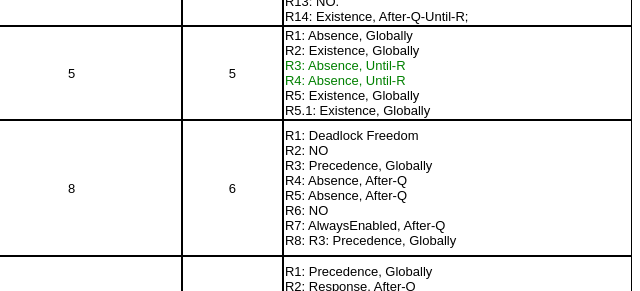
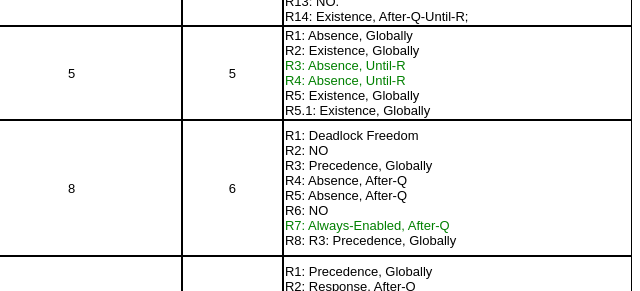
Before and after one commit to remenska/remenska.github.io, a plain HTML site: page index.html in a window 1280 px wide. Shown: the part 1060-1351 px from the top of the page, 640-1280 px from the left. Drawn offline with Linux system fonts and the light colour scheme.

Commit message:
Update index.html

```diff
--- a/index.html
+++ b/index.html
@@ -74,7 +74,7 @@
 		<td style="border-top: 1px solid #000000; border-bottom: 1px solid #000000; border-left: 1px solid #000000; border-right: 1px solid #000000" height="136" align="left" bgcolor="#E6FF00"><b>Simulation and Verification of a Dynamic Online Auction<br></b></td>
 		<td style="border-top: 1px solid #000000; border-bottom: 1px solid #000000; border-left: 1px solid #000000; border-right: 1px solid #000000" align="center" sdval="8" sdnum="1033;">8</td>
 		<td style="border-top: 1px solid #000000; border-bottom: 1px solid #000000; border-left: 1px solid #000000; border-right: 1px solid #000000" align="center" sdval="6" sdnum="1033;">6</td>
-		<td style="border-top: 1px solid #000000; border-bottom: 1px solid #000000; border-left: 1px solid #000000; border-right: 1px solid #000000" align="left">R1: Deadlock Freedom<br>R2: NO<br>R3: Precedence, Globally<br>R4: Absence, After-Q<br>R5: Absence, After-Q<br>R6: NO<br>R7: AlwaysEnabled, After-Q<br>R8: R3: Precedence, Globally<br></td>
+		<td style="border-top: 1px solid #000000; border-bottom: 1px solid #000000; border-left: 1px solid #000000; border-right: 1px solid #000000" align="left">R1: Deadlock Freedom<br>R2: NO<br>R3: Precedence, Globally<br>R4: Absence, After-Q<br>R5: Absence, After-Q<br>R6: NO<br><font color="#008000">R7: Always-Enabled, After-Q</font><br>R8: R3: Precedence, Globally<br></td>
 	</tr>
 	<tr>
 		<td style="border-top: 1px solid #000000; border-bottom: 1px solid #000000; border-left: 1px solid #000000; border-right: 1px solid #000000" height="106" align="left" bgcolor="#E6FF00"><b>Verifying Erlang/OTP Components in μCRL<br></b></td>
```
